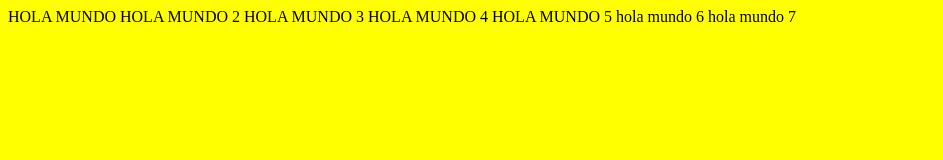
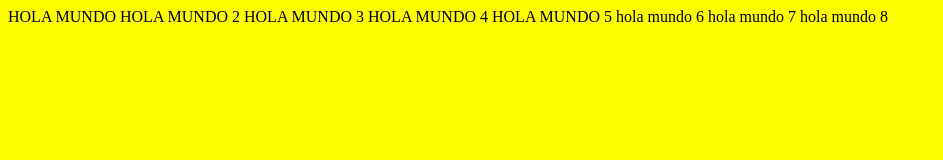
Before and after one commit to sdmoquillazah/YOVANY, a plain HTML site: page HOLA.HTML in a window 1280 px wide. Shown: the whole page, without its empty margins (0-943 px from the left). Drawn offline with Linux system fonts and the light colour scheme.

Commit message:
se agrego hola mundo 8 rama ejemplo

```diff
--- a/HOLA.HTML
+++ b/HOLA.HTML
@@ -8,5 +8,6 @@ HOLA MUNDO 4
 HOLA MUNDO 5
 hola mundo 6
 hola mundo 7
+hola mundo 8
 </BODY>
 </HTML>
```
